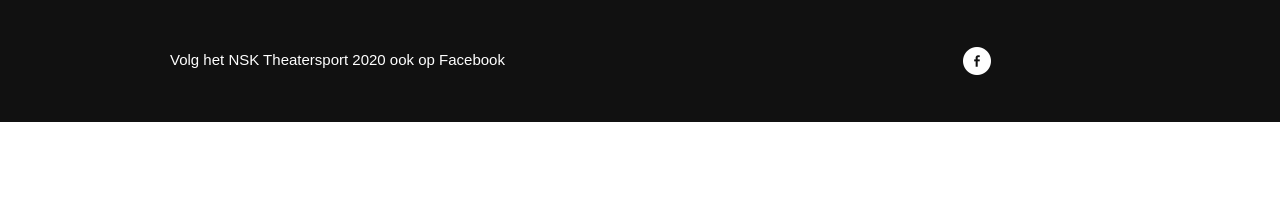
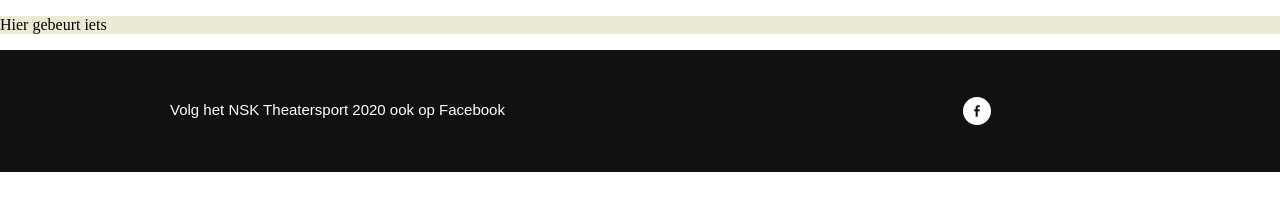
Before and after one commit to Klaasvdb/Klaasvdb.github.io, a plain HTML site: page minimal_website/index.html in a window 1280 px wide. Drawn offline with Linux system fonts and the light colour scheme.

Commit message:
background

```diff
--- a/minimal_website/index.html
+++ b/minimal_website/index.html
@@ -17,7 +17,7 @@
 <body>
 	<div id="page">
 		<div id="wrapper" style='background-color:#EBEBD3'>
-
+			<div><p>Hier gebeurt iets</p></div>
 		</div>
 		<div id="footer">
 			<div>
```
